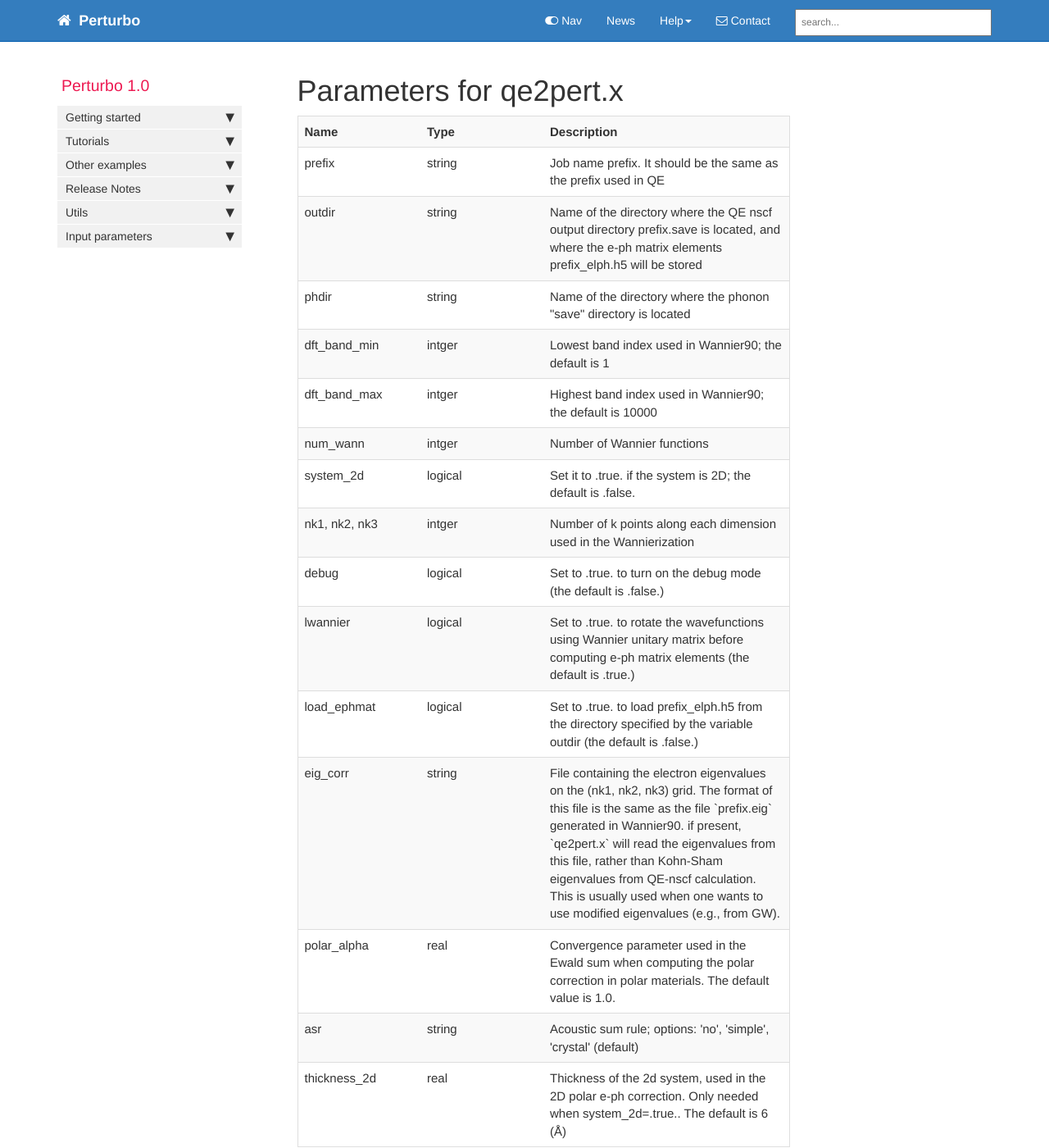
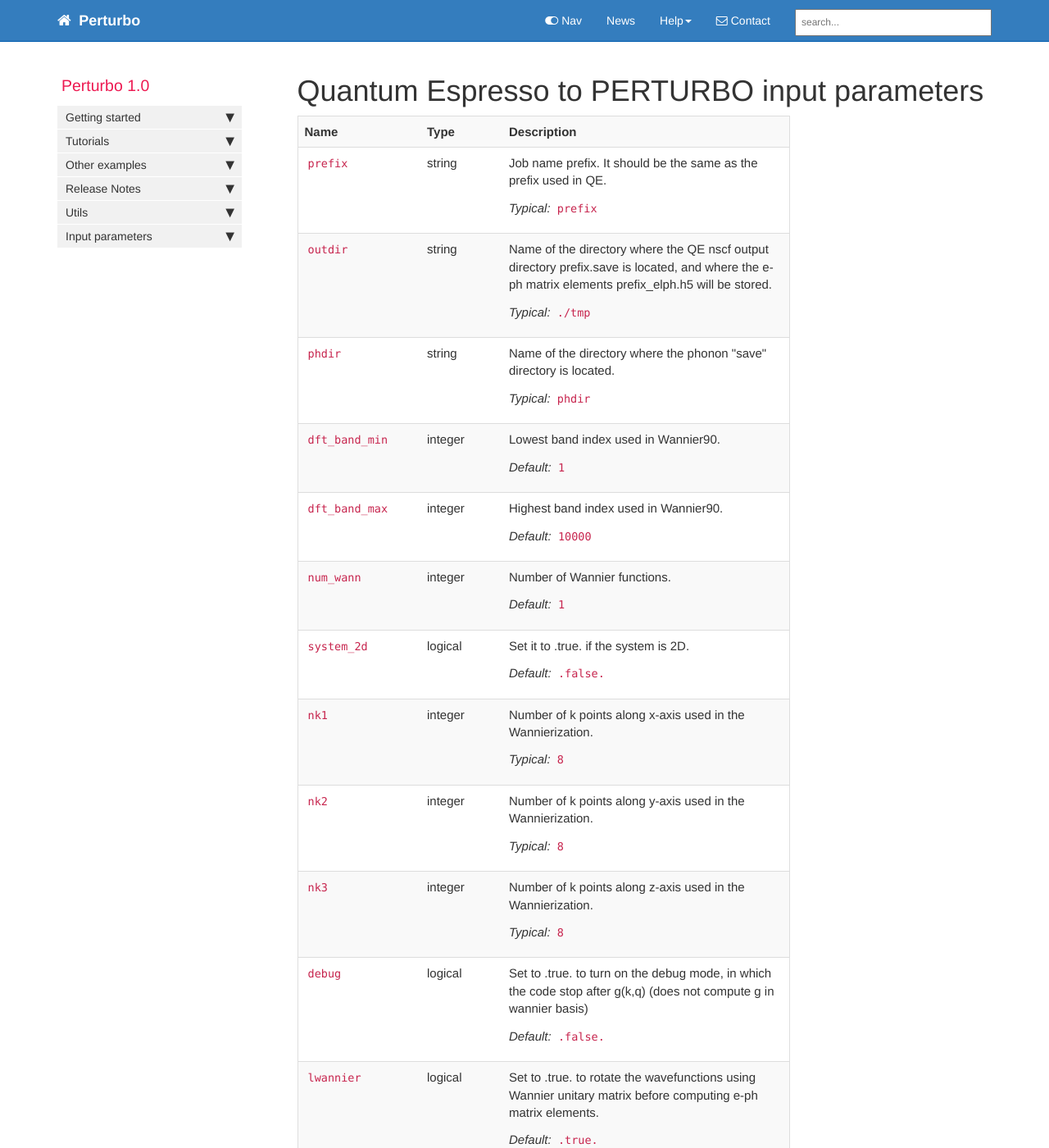
Before and after one commit to zhengMDcode/perturbo-code.github.io, a Jekyll site: the page built from pages/mydoc/mydoc_table_input_parameters_qe2pert.html, in a window 1280 px wide and 1400 px high. Shown: the whole window at 82% size. Built offline with Jekyll 4.4.1, drawn with Linux system fonts in a browser that asks for light colours; comment, search, counter and statistics services are not loaded; some of the changed text lies outside the part shown.

Commit message:
Input parameters table for the pdf

```diff
--- a/pages/mydoc/mydoc_param_perturbo.html
+++ b/pages/mydoc/mydoc_param_perturbo.html
@@ -132,7 +132,7 @@ ultrafast hot carrier dynamics (<a href="mydoc_perturbo.html#calc_mode_dynamics-
 computes the energy-dependent carrier population as a function of time (<a href="mydoc_perturbo.html#calc_mode_dynamics-pp">see in the section</a>)</div>
 <div class="clearfix"></div>
 <br>
-Calculation mode.<br><br></div>
+Calculation mode.<br><br><button type="button" class="collapsible" style="--background: #999999; --backgr_active: #FFFFFF; --strip-color:hsl(9,100.0%,57.6%)">&#9660;&nbsp;&nbsp;&nbsp;&nbsp;&nbsp;&nbsp;&nbsp;&nbsp;&nbsp;&nbsp;Mandatory/Optional&nbsp;&nbsp;&nbsp;&nbsp;&nbsp;&nbsp;&nbsp;&nbsp;&nbsp;&nbsp;&#9660;</button><div class="content" style="--strip-color: hsl(9,100.0%,57.6%)"><nobr><b>Mandatory for all calculation types.</b></nobr></div></div>
 <br>
 <a name=fklist></a>
 <div class="input_param" style="--background: hsl(9,13.0%,95.32%); --border: hsl(9,100.0%,44.8%)">
--- /dev/null
+++ b/pages/mydoc/mydoc_table_input_parameters_qe2pert.html
@@ -0,0 +1,132 @@
+---
+title: Quantum Espresso to PERTURBO input parameters
+sidebar: mydoc_sidebar
+last_updated: January 12, 2020
+permalink: mydoc_table_input_parameters_qe2pert.html
+folder: mydoc
+toc: false
+---
+<!-- This file was generated by the python script: input_parameters.py
+To do some modifications, please, modify the script directly. -->
+
+<html>
+<head>
+</head>
+<body>
+
+<table style="width=600" align="left">
+<col width="150">
+<col width="100">
+<col width="350">
+
+<tr>
+<th>Name</th>
+<th>Type</th>
+<th>Description</th>
+</tr>
+
+<tr>
+<td><code>prefix</code></td>
+<td>string</td>
+<td>
+Job name prefix. It should be the same as the prefix used in QE.</br><p><i>Typical:</i> <code>prefix</code></p></td>
+</tr>
+<tr>
+<td><code>outdir</code></td>
+<td>string</td>
+<td>
+Name of the directory where the QE nscf output directory prefix.save is located, and where the e-ph matrix elements prefix_elph.h5 will be stored.</br><p><i>Typical:</i> <code>./tmp</code></p></td>
+</tr>
+<tr>
+<td><code>phdir</code></td>
+<td>string</td>
+<td>
+Name of the directory where the phonon "save" directory is located.</br><p><i>Typical:</i> <code>phdir</code></p></td>
+</tr>
+<tr>
+<td><code>dft_band_min</code></td>
+<td>integer</td>
+<td>
+Lowest band index used in Wannier90.</br><p><i>Default:</i> <code>1</code></p></td>
+</tr>
+<tr>
+<td><code>dft_band_max</code></td>
+<td>integer</td>
+<td>
+Highest band index used in Wannier90.</br><p><i>Default:</i> <code>10000</code></p></td>
+</tr>
+<tr>
+<td><code>num_wann</code></td>
+<td>integer</td>
+<td>
+Number of Wannier functions.</br><p><i>Default:</i> <code>1</code></p></td>
+</tr>
+<tr>
+<td><code>system_2d</code></td>
+<td>logical</td>
+<td>
+Set it to .true. if the system is 2D.</br><p><i>Default:</i> <code>.false.</code></p></td>
+</tr>
+<tr>
+<td><code>nk1</code></td>
+<td>integer</td>
+<td>
+Number of k points along x-axis used in the Wannierization.</br><p><i>Typical:</i> <code>8</code></p></td>
+</tr>
+<tr>
+<td><code>nk2</code></td>
+<td>integer</td>
+<td>
+Number of k points along y-axis used in the Wannierization.</br><p><i>Typical:</i> <code>8</code></p></td>
+</tr>
+<tr>
+<td><code>nk3</code></td>
+<td>integer</td>
+<td>
+Number of k points along z-axis used in the Wannierization.</br><p><i>Typical:</i> <code>8</code></p></td>
+</tr>
+<tr>
+<td><code>debug</code></td>
+<td>logical</td>
+<td>
+Set to .true. to turn on the debug mode, in which the code stop after g(k,q) (does not compute g in wannier basis)</br><p><i>Default:</i> <code>.false.</code></p></td>
+</tr>
+<tr>
+<td><code>lwannier</code></td>
+<td>logical</td>
+<td>
+Set to .true. to rotate the wavefunctions using Wannier unitary matrix before computing e-ph matrix elements.</br><p><i>Default:</i> <code>.true.</code></p></td>
+</tr>
+<tr>
+<td><code>load_ephmat</code></td>
+<td>logical</td>
+<td>
+Set to .true. to load prefix_elph.h5 from the directory specified by the variable outdir.</br><p><i>Default:</i> <code>.false.</code></p></td>
+</tr>
+<tr>
+<td><code>eig_corr</code></td>
+<td>string</td>
+<td>
+File containing the electron eigenvalues on the (nk1, nk2, nk3) grid. The format of this file is the same as the file <code>prefix.eig</code> generated in Wannier90. if present, <code>qe2pert.x</code> will read the eigenvalues from this file, rather than Kohn-Sham eigenvalues from QE-nscf calculation. This is usually used when one wants to use modified eigenvalues (e.g., from GW).</br><p><i>Typical:</i> <code>eig_corr</code></p></td>
+</tr>
+<tr>
+<td><code>polar_alpha</code></td>
+<td>real</td>
+<td>
+Convergence parameter used in the Ewald sum when computing the polar correction in polar materials. The default value is 1.0.</br><p><i>Default:</i> <code>1.0</code></p></td>
+</tr>
+<tr>
+<td><code>asr</code></td>
+<td>string</td>
+<td>
+Indicates the type of Acoustic Sum Rule imposed.</br><p><i>Default:</i> <code>crystal</code></p><p><i>Options:</i> ['<code>.false.</code>', '<code>simple</code>', '<code>crystal</code>']</p></td>
+</tr>
+<tr>
+<td><code>thickness_2d</code></td>
+<td>real</td>
+<td>
+Thickness of the 2d system (in Å), used in the 2D polar e-ph correction. Only needed when system_2d=.true.</br><p><i>Default:</i> <code>6.0</code></p></td>
+</tr>
+</table>
+</body>
+</html>
--- a/pages/mydoc/mydoc_table_input_parameters_qe2pert.md
+++ /dev/null
@@ -1,105 +0,0 @@
----
-title: Parameters for qe2pert.x
-sidebar: mydoc_sidebar
-last_updated: Decemer 19, 2019
-permalink: mydoc_table_input_parameters_qe2pert.html
-folder: mydoc
-toc: false
----
-
-
-<html>
-<body>
-
-
-<table style="width=600">
-<!--<table style="text-align:center" width=600>-->
-  <col width="150">
-  <col width="150">
-  <col width="300">
-
-<tr>
-    <th>Name</th>
-    <th>Type</th>
-    <th>Description</th>
-  </tr>
-
-  <tr>
-      <td>prefix</td>
-      <td>string</td>
-      <td>Job name prefix. It should be the same as the prefix used in QE</td>
-  </tr>
-  <tr>
-      <td>outdir</td>
-      <td>string</td>
-      <td>Name of the directory where the QE nscf output directory prefix.save is located, and where the e-ph matrix elements prefix_elph.h5 will be stored</td>
-  </tr>
-  <tr>
-      <td>phdir</td>
-      <td>string</td>
-      <td>Name of the directory where the phonon "save" directory is located</td>
-  </tr>
-  <tr>
-      <td>dft_band_min</td>
-      <td>intger</td>
-      <td>Lowest band index used in Wannier90; the default is 1</td>
-  </tr>
-  <tr>
-      <td>dft_band_max</td>
-      <td>intger</td>
-      <td>Highest band index used in Wannier90; the default is 10000</td>
-  </tr>
-  <tr>
-      <td>num_wann</td>
-      <td>intger</td>
-      <td>Number of Wannier functions</td>
-  </tr>
-  <tr>
-      <td>system_2d</td>
-      <td>logical</td>
-      <td>Set it to .true. if the system is 2D; the default is .false.</td>
-  </tr>
-  <tr>
-      <td>nk1, nk2, nk3</td>
-      <td>intger</td>
-      <td>Number of k points along each dimension used in the Wannierization</td>
-  </tr>
-  <tr>
-      <td>debug</td>
-      <td>logical</td>
-      <td>Set to .true. to turn on the debug mode (the default is .false.)</td>
-  </tr>
-  <tr>
-      <td>lwannier</td>
-      <td>logical</td>
-      <td>Set to .true. to rotate the wavefunctions using Wannier unitary matrix before computing e-ph matrix elements (the default is .true.)</td>
-  </tr>
-  <tr>
-      <td>load_ephmat</td>
-      <td>logical</td>
-      <td>Set to .true. to load prefix_elph.h5 from the directory specified by the variable outdir (the default is .false.)</td>
-  </tr>
-  <tr>
-      <td>eig_corr</td>
-      <td>string</td>
-      <td> File containing the electron eigenvalues on the (nk1, nk2, nk3) grid. The format of this file is the same as the file `prefix.eig` generated in Wannier90. if present, `qe2pert.x` will read the eigenvalues from this file, rather than Kohn-Sham eigenvalues from QE-nscf calculation. This is usually used when one wants to use modified eigenvalues (e.g., from GW). </td>
-  </tr>
-  <tr>
-      <td>polar_alpha</td>
-      <td>real</td>
-      <td> Convergence parameter used in the Ewald sum when computing the polar correction in polar materials. The default value is 1.0. </td>
-  </tr>
-  <tr>
-      <td>asr</td>
-      <td>string</td>
-      <td>Acoustic sum rule; options: 'no', 'simple', 'crystal' (default)</td>
-  </tr>
-  <tr>
-      <td>thickness_2d</td>
-      <td>real</td>
-      <td>Thickness of the 2d system, used in the 2D polar e-ph correction. Only needed when system_2d=.true.. The default is 6 (Å)</td>
-  </tr>
-</table>
-
-</body>
-</html>
--- a/pdfconfigs/config_mydoc_pdf.yml
+++ b/pdfconfigs/config_mydoc_pdf.yml
@@ -1,5 +1,5 @@
 destination: _site/
-url: "http://127.0.0.1:4010"
+url: "http://127.0.0.1:4020"
 baseurl: "/mydoc-pdf"
 port: 4010
 output: pdf
```
Also changed, not shown: pages/mydoc/mydoc_perturbo.md (+55 -4 lines), pages/mydoc/mydoc_relaxation_time.md (+1 -1 lines), pages/mydoc/mydoc_table_input_parameters_perturbo.html (added, +244 -0 lines), pages/mydoc/mydoc_table_input_parameters_perturbo.md (deleted, +0 -202 lines), 5 other files.
